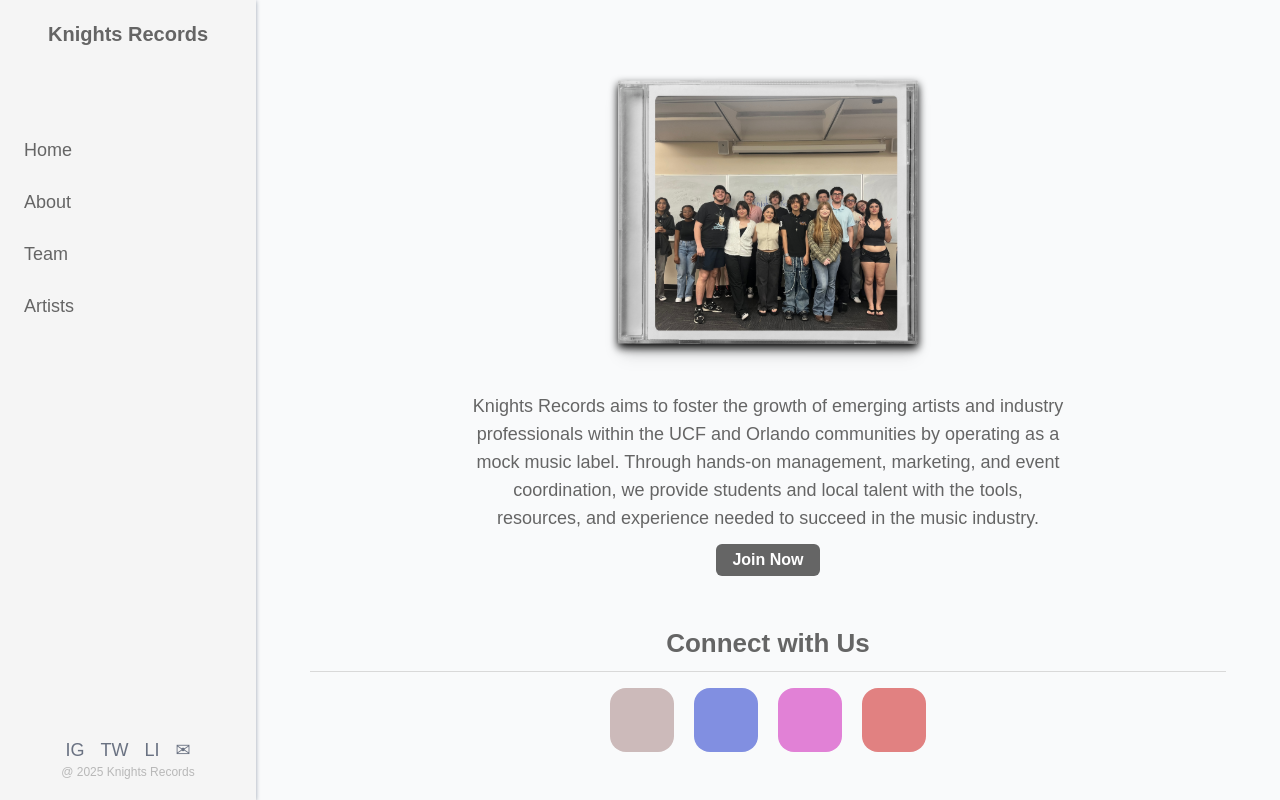
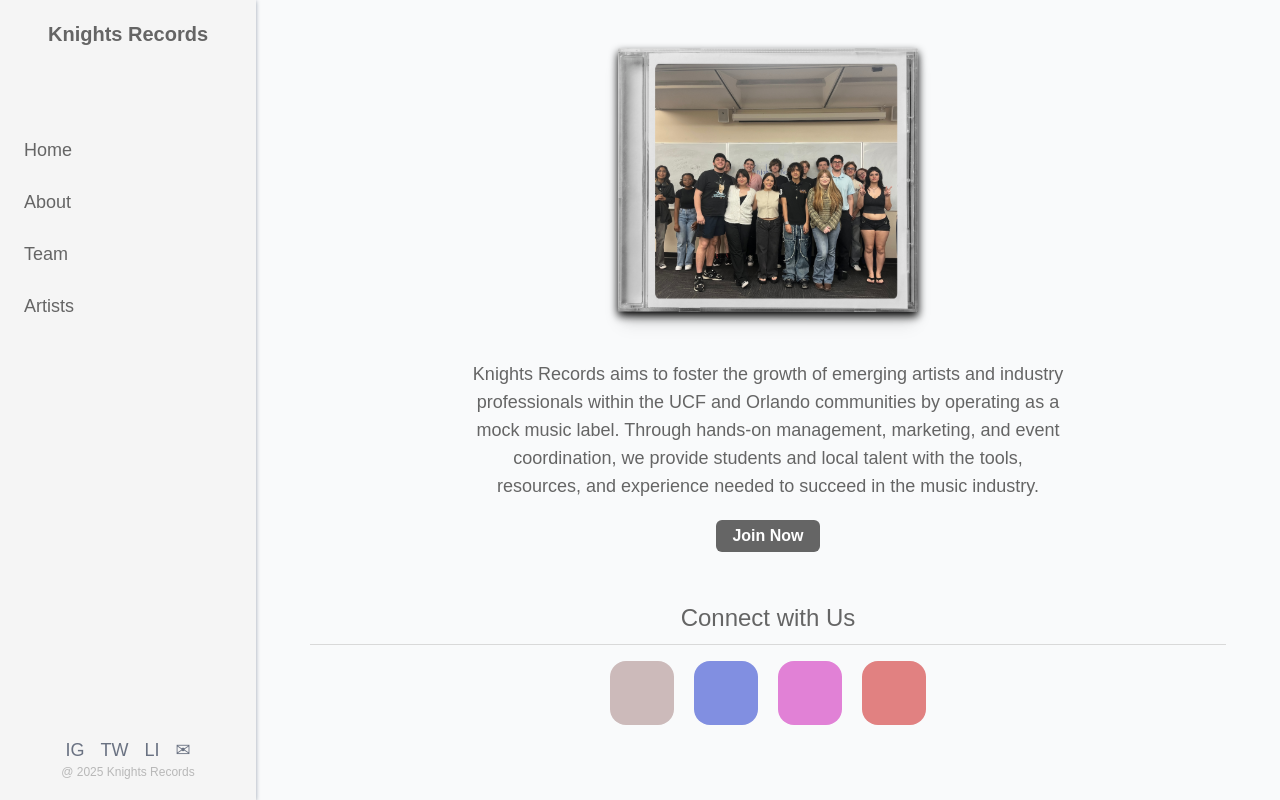
Before and after one commit to Knights-Records-UCF/Knights-Record-Website, a Next.js app: page /about in a window 1280 px wide. Built offline with nearby package versions, Linux system fonts and the light colour scheme.

Commit message:
Adjusted page for navbar

```diff
--- a/app/about/page.tsx
+++ b/app/about/page.tsx
@@ -17,7 +17,7 @@ const colorArr = [
 
 export default function About() {
     return (
-        <div className="flex flex-col items-center mt-8">
+        <div className="flex flex-col items-center max-h-screen mb-16">
             <div className="">
                 <Image
                     src="/CDCase.svg"
@@ -32,18 +32,18 @@ export default function About() {
                 Knights Records aims to foster the growth of emerging artists and industry professionals within the UCF and Orlando communities by operating as a mock music label. Through hands-on management, marketing, and event coordination, we provide students and local talent with the tools, resources, and experience needed to succeed in the music industry.
             </p>
             <button
-                className="mt-3 px-4 py-1 rounded-md bg-[#656565] text-white font-semibold"
+                className="mt-5 px-4 py-1 rounded-md bg-[#656565] text-white font-semibold"
                 type="button"
             >
                 Join Now
             </button>
             <div>
-                <h1 className="mt-12 text-[#656565] font-semibold text-[26px] mb-2">
+                <h1 className="mt-12 text-[#656565] font-[525] text-[24px] mb-2">
                     Connect with Us
                 </h1>
             </div>
             <div className="w-229 border-t-[1.5px] border-[#D9D9D9] " /> {/* modify layout.tsx at some point so each page has a footer/space at bottom */}
-            <div className="mt-4 grid grid-cols-4 gap-5 place-items-center mb-20">
+            <div className="mt-4 grid grid-cols-4 gap-5 place-items-center">
                 {colorArr.map((cube, i) => (
                     <div key={i} className={`w-16 h-16 ${cube.color} rounded-2xl `} />
                 ))}
```
